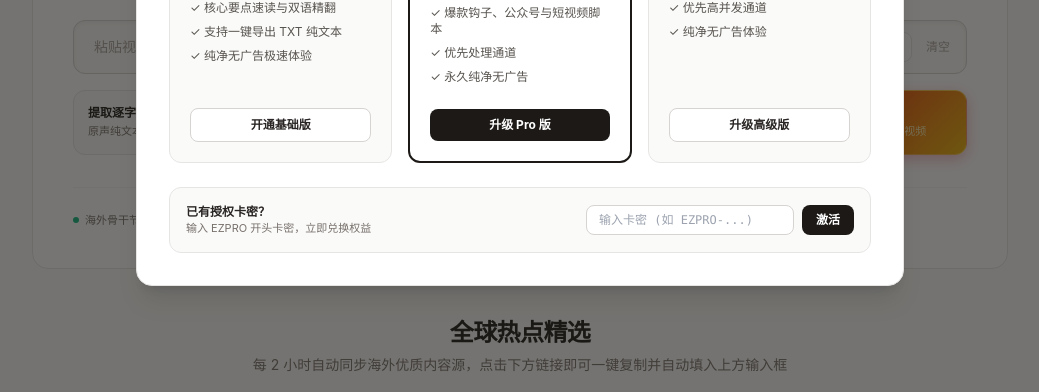
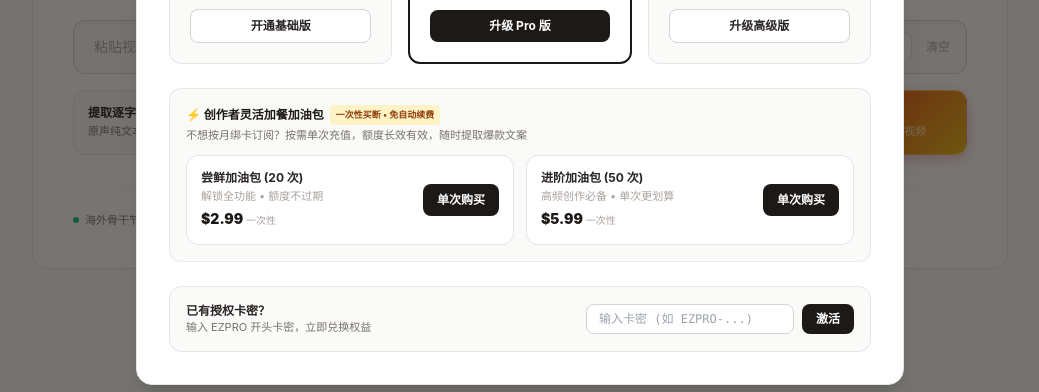
Before and after one commit to HUAFIRE777/hotcopy, a plain HTML site: page frontend/index.html in a window 1280 px wide. Both pictures are taken after a click on the link "会员方案". Shown: the part 377-769 px from the top of the page, without its empty margins (120-1159 px from the left). Drawn offline with nearby package versions, Linux system fonts and the light colour scheme; no server answers.

Commit message:
feat(pricing): add flexible one-time booster packs for non-subscribers with Creem webhook support

```diff
--- a/frontend/index.html
+++ b/frontend/index.html
@@ -432,9 +432,48 @@
               <li>✓ 纯净无广告体验</li>
             </ul>
           </div>
-          <a href="https://www.creem.io/payment/prod_67fz975idTqLQ4QNWfb5in" target="_blank" class="block text-center mt-6 bg-white border border-stone-300 hover:border-stone-400 py-2 rounded-lg text-xs font-bold text-stone-800 transition">
+          <a id="btnPlanPremium" href="https://www.creem.io/payment/prod_67fz975idTqLQ4QNWfb5in" target="_blank" class="block text-center mt-6 bg-white border border-stone-300 hover:border-stone-400 py-2 rounded-lg text-xs font-bold text-stone-800 transition">
             升级高级版
           </a>
+        </div>
+      </div>
+
+      <!-- ⚡ 一次性临时加餐加油包 (按需购买 · 无需订阅 · 额度长效有效) -->
+      <div class="mb-6 p-4 rounded-xl bg-stone-50 border border-stone-200/80 text-left">
+        <div class="flex items-center justify-between mb-3">
+          <div>
+            <div class="text-xs font-bold text-stone-900 flex items-center gap-1.5">
+              <span>⚡ 创作者灵活加餐加油包</span>
+              <span class="text-[9px] bg-amber-100 text-amber-800 px-1.5 py-0.5 rounded font-bold">一次性买断 • 免自动续费</span>
+            </div>
+            <div class="text-[11px] text-stone-500 mt-0.5">不想按月绑卡订阅？按需单次充值，额度长效有效，随时提取爆款文案</div>
+          </div>
+        </div>
+
+        <div class="grid grid-cols-1 sm:grid-cols-2 gap-3">
+          <!-- 尝鲜加油包 20次 -->
+          <div class="bg-white border border-stone-200 rounded-xl p-3.5 flex items-center justify-between shadow-2xs">
+            <div>
+              <div class="font-bold text-xs text-stone-800">尝鲜加油包 (20 次)</div>
+              <div class="text-[11px] text-stone-400 mt-0.5">解锁全功能 • 额度不过期</div>
+              <div class="text-sm font-black text-stone-900 mt-1">$2.99 <span class="text-[10px] font-normal text-stone-400">一次性</span></div>
+            </div>
+            <a id="btnBooster20" href="https://www.creem.io/payment/prod_67fz975idTqLQ4QNWfb5in" target="_blank" class="bg-stone-900 hover:bg-stone-800 text-white text-xs font-bold px-3.5 py-2 rounded-lg transition shrink-0">
+              单次购买
+            </a>
+          </div>
+
+          <!-- 进阶加油包 50次 -->
+          <div class="bg-white border border-stone-200 rounded-xl p-3.5 flex items-center justify-between shadow-2xs">
+            <div>
+              <div class="font-bold text-xs text-stone-800">进阶加油包 (50 次)</div>
+              <div class="text-[11px] text-stone-400 mt-0.5">高频创作必备 • 单次更划算</div>
+              <div class="text-sm font-black text-stone-900 mt-1">$5.99 <span class="text-[10px] font-normal text-stone-400">一次性</span></div>
+            </div>
+            <a id="btnBooster50" href="https://www.creem.io/payment/prod_67fz975idTqLQ4QNWfb5in" target="_blank" class="bg-stone-900 hover:bg-stone-800 text-white text-xs font-bold px-3.5 py-2 rounded-lg transition shrink-0">
+              单次购买
+            </a>
+          </div>
         </div>
       </div>
 
```
Also changed, not shown: backend/server.js (+29 -3 lines).
